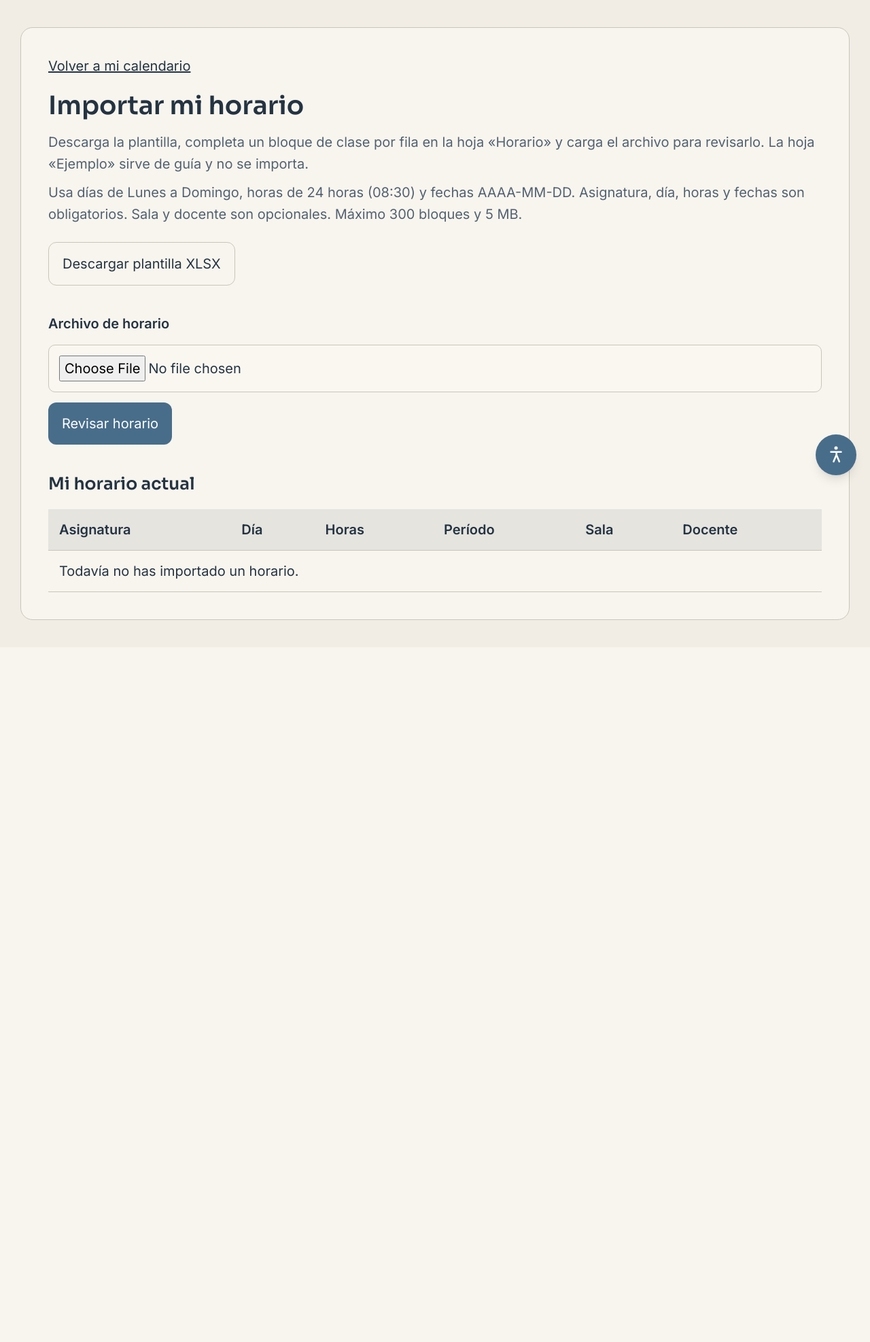
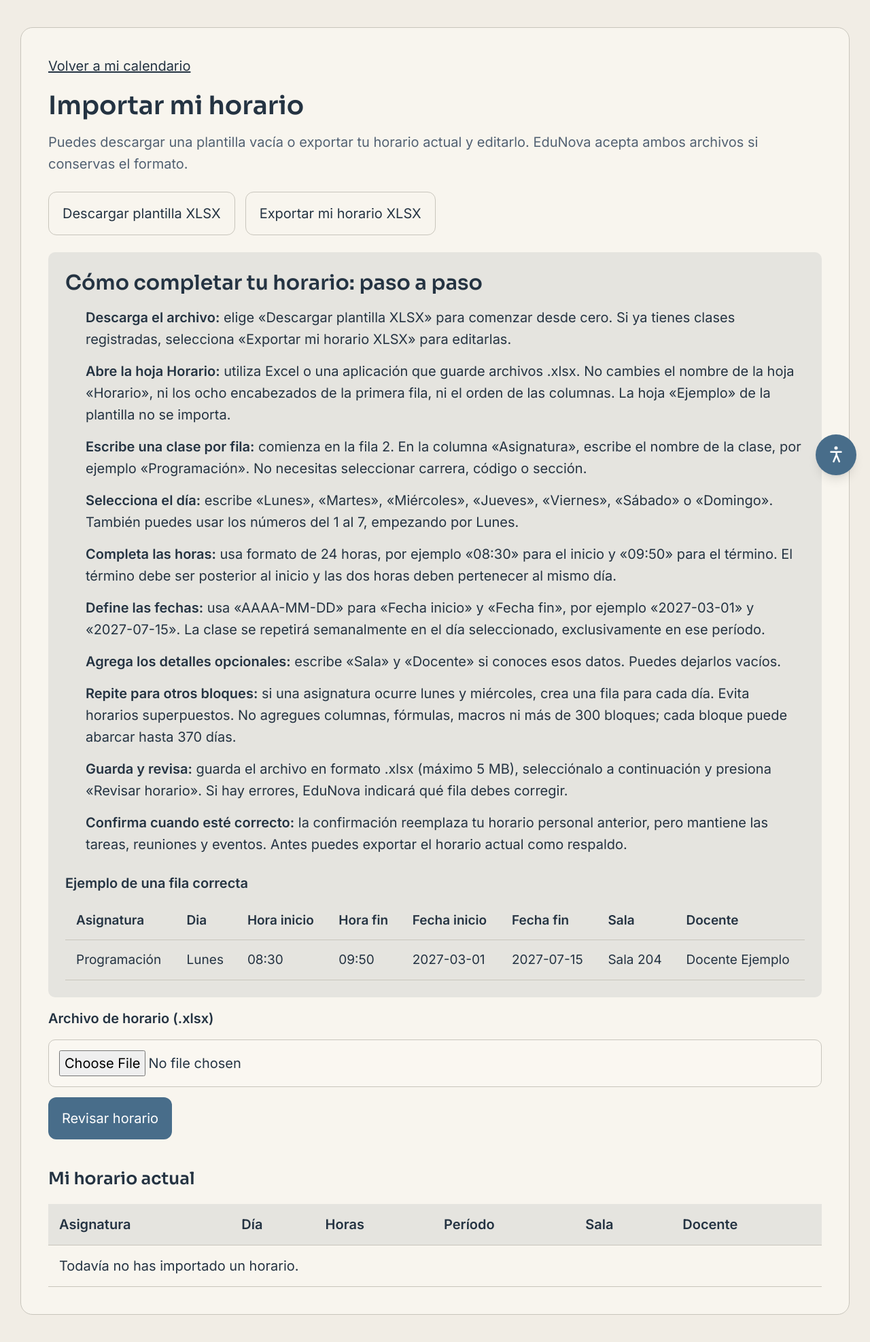
Before and after one commit to bale1206/Proyecto-EduNova-2, a Django app: template EduNova/templates/academico/importar_horario.html in a window 1280 px wide. Shown: the part 81-2055 px from the top of the page at 68% size. Before the commit the page ends 993 px from the top, so only its background shows below. Run offline with Django 5.2, Linux system fonts and the light colour scheme; the template is opened without the code that fills it, so the values that code supplies are empty.

Commit message:
importacion nuevo horario

```diff
--- a/EduNova/templates/academico/_acceso_horario.html
+++ b/EduNova/templates/academico/_acceso_horario.html
@@ -1,10 +1,11 @@
 <div class="surface-subtle rounded-lg p-4 mb-4">
   <h3 class="font-semibold mb-2">Gestionar mi horario XLSX</h3>
-  <p class="mb-3">Descarga una plantilla para crear tu horario o exporta tus clases actuales para modificarlas. Ambos archivos se pueden importar en EduNova.</p>
+  <p class="mb-3">Descarga la plantilla para comenzar o exporta tu horario actual para modificarlo. Puedes importar ambos archivos desde el formulario de horarios.</p>
   <div class="flex flex-wrap gap-3">
     <a class="btn-primary px-4 py-2" href="{% url 'academico:importar_horario' %}">Importar o reemplazar mi horario</a>
     <a class="btn-secondary px-4 py-2" href="{% url 'academico:plantilla_horario' %}">Descargar plantilla XLSX</a>
     <a class="btn-secondary px-4 py-2" href="{% url 'academico:exportar_horario' %}">Exportar mi horario XLSX</a>
   </div>
-  {% if not bloques_horario %}<p class="text-muted mt-3">Tu horario está vacío. Descarga y completa la plantilla para comenzar.</p>{% endif %}
+  <p class="text-muted mt-3">¿Primera vez con Excel? <a href="{% url 'academico:importar_horario' %}#guia-horario" class="underline font-semibold">Lee la guía paso a paso</a>.</p>
+  {% if not bloques_horario %}<p class="text-muted mt-2">Tu horario está vacío. Descarga y completa la plantilla para comenzar.</p>{% endif %}
 </div>
--- a/EduNova/templates/academico/importar_horario.html
+++ b/EduNova/templates/academico/importar_horario.html
@@ -4,13 +4,35 @@
 <section class="card p-5 md:p-8 max-w-6xl mx-auto">
   <a href="{% url 'usuarios:post_login_redirect' %}" class="underline">Volver a mi calendario</a>
   <h1 class="font-display text-3xl font-semibold mt-4">Importar mi horario</h1>
-  <p class="mt-3 text-muted">Descarga la plantilla, completa un bloque de clase por fila en la hoja «Horario» y carga el archivo para revisarlo. La hoja «Ejemplo» sirve de guía y no se importa.</p>
-  <p class="text-muted mt-2">Usa días de Lunes a Domingo, horas de 24 horas (08:30) y fechas AAAA-MM-DD. Asignatura, día, horas y fechas son obligatorios. Sala y docente son opcionales. Máximo 300 bloques y 5 MB.</p>
-  <a href="{% url 'academico:plantilla_horario' %}" class="btn-secondary inline-block px-4 py-3 my-5">Descargar plantilla XLSX</a>
+  <p class="mt-3 text-muted">Puedes descargar una plantilla vacía o exportar tu horario actual y editarlo. EduNova acepta ambos archivos si conservas el formato.</p>
+  <div class="flex flex-wrap gap-3 my-5">
+    <a href="{% url 'academico:plantilla_horario' %}" class="btn-secondary inline-block px-4 py-3">Descargar plantilla XLSX</a>
+    <a href="{% url 'academico:exportar_horario' %}" class="btn-secondary inline-block px-4 py-3">Exportar mi horario XLSX</a>
+  </div>
+  <section id="guia-horario" class="surface-subtle rounded-lg p-5 mb-7" aria-labelledby="titulo-guia">
+    <h2 id="titulo-guia" class="font-display text-2xl font-semibold mb-3">Cómo completar tu horario: paso a paso</h2>
+    <ol class="list-decimal pl-6 space-y-3">
+      <li><strong>Descarga el archivo:</strong> elige «Descargar plantilla XLSX» para comenzar desde cero. Si ya tienes clases registradas, selecciona «Exportar mi horario XLSX» para editarlas.</li>
+      <li><strong>Abre la hoja Horario:</strong> utiliza Excel o una aplicación que guarde archivos .xlsx. No cambies el nombre de la hoja «Horario», ni los ocho encabezados de la primera fila, ni el orden de las columnas. La hoja «Ejemplo» de la plantilla no se importa.</li>
+      <li><strong>Escribe una clase por fila:</strong> comienza en la fila 2. En la columna «Asignatura», escribe el nombre de la clase, por ejemplo «Programación». No necesitas seleccionar carrera, código o sección.</li>
+      <li><strong>Selecciona el día:</strong> escribe «Lunes», «Martes», «Miércoles», «Jueves», «Viernes», «Sábado» o «Domingo». También puedes usar los números del 1 al 7, empezando por Lunes.</li>
+      <li><strong>Completa las horas:</strong> usa formato de 24 horas, por ejemplo «08:30» para el inicio y «09:50» para el término. El término debe ser posterior al inicio y las dos horas deben pertenecer al mismo día.</li>
+      <li><strong>Define las fechas:</strong> usa «AAAA-MM-DD» para «Fecha inicio» y «Fecha fin», por ejemplo «2027-03-01» y «2027-07-15». La clase se repetirá semanalmente en el día seleccionado, exclusivamente en ese período.</li>
+      <li><strong>Agrega los detalles opcionales:</strong> escribe «Sala» y «Docente» si conoces esos datos. Puedes dejarlos vacíos.</li>
+      <li><strong>Repite para otros bloques:</strong> si una asignatura ocurre lunes y miércoles, crea una fila para cada día. Evita horarios superpuestos. No agregues columnas, fórmulas, macros ni más de 300 bloques; cada bloque puede abarcar hasta 370 días.</li>
+      <li><strong>Guarda y revisa:</strong> guarda el archivo en formato .xlsx (máximo 5 MB), selecciónalo a continuación y presiona «Revisar horario». Si hay errores, EduNova indicará qué fila debes corregir.</li>
+      <li><strong>Confirma cuando esté correcto:</strong> la confirmación reemplaza tu horario personal anterior, pero mantiene las tareas, reuniones y eventos. Antes puedes exportar el horario actual como respaldo.</li>
+    </ol>
+    <div class="overflow-x-auto mt-5">
+      <p class="font-semibold mb-2">Ejemplo de una fila correcta</p>
+      <table class="w-full text-sm horario-tabla"><thead><tr><th>Asignatura</th><th>Dia</th><th>Hora inicio</th><th>Hora fin</th><th>Fecha inicio</th><th>Fecha fin</th><th>Sala</th><th>Docente</th></tr></thead>
+      <tbody><tr><td>Programación</td><td>Lunes</td><td>08:30</td><td>09:50</td><td>2027-03-01</td><td>2027-07-15</td><td>Sala 204</td><td>Docente Ejemplo</td></tr></tbody></table>
+    </div>
+  </section>
   {% if error %}<div role="alert" class="registro-aviso mb-5" style="white-space:pre-line">{{ error }}</div>{% endif %}
   <form method="post" enctype="multipart/form-data" class="space-y-3 mb-6">
     {% csrf_token %}<input type="hidden" name="accion" value="previsualizar">
-    <label class="block font-semibold" for="archivo-horario">Archivo de horario</label>
+    <label class="block font-semibold" for="archivo-horario">Archivo de horario (.xlsx)</label>
     <input id="archivo-horario" name="archivo" type="file" accept=".xlsx" required class="surface-control border rounded-lg w-full p-3">
     <button class="btn-primary px-4 py-3">Revisar horario</button>
   </form>
```
Also changed, not shown: EduNova/tests/academico/test_guia_horario.py (added, +22 -0 lines).
